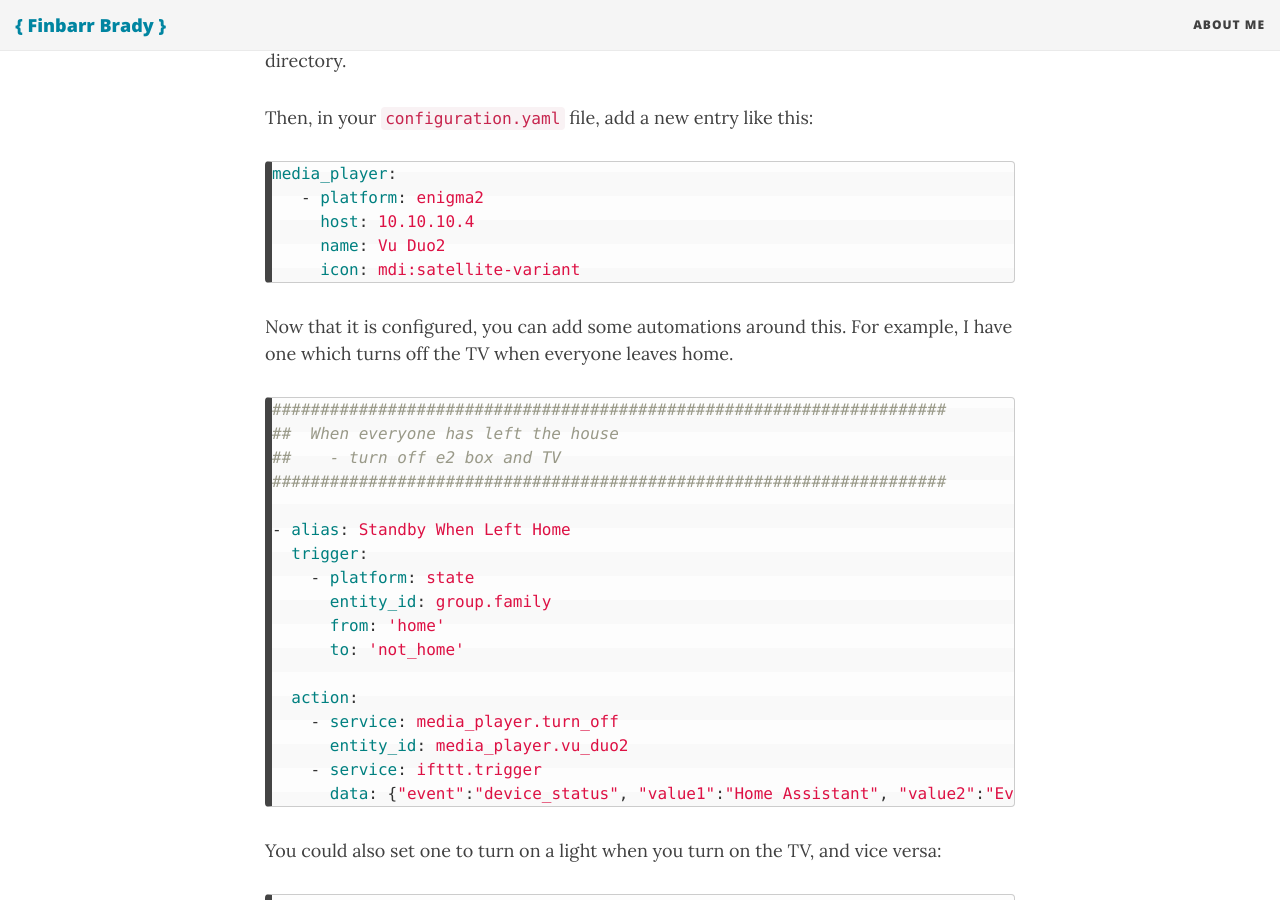
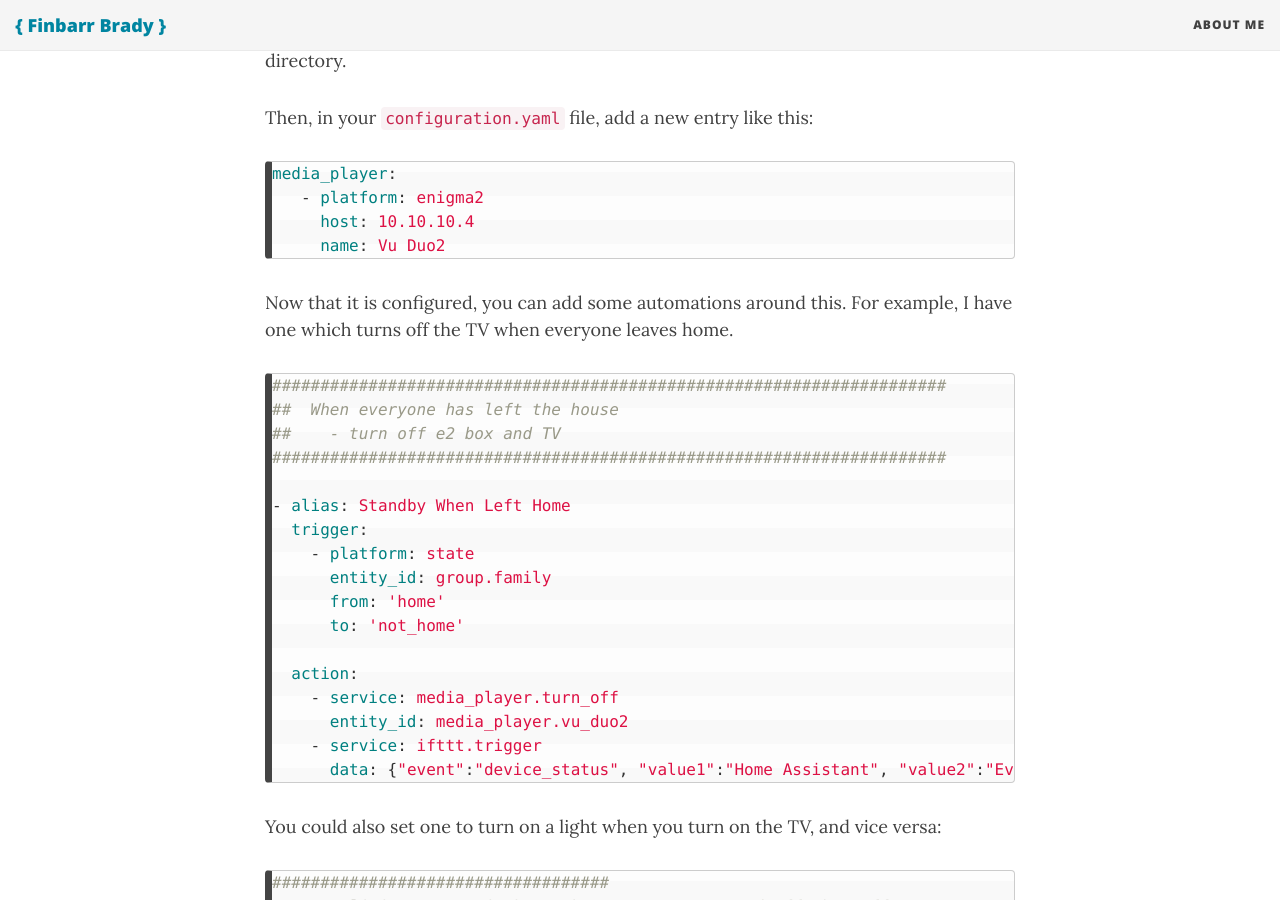
Before and after one commit to fbradyirl/fbradyirl_archive.github.io, a Jekyll site: the page built from _posts/2017-02-19-automate-your-tv.md, in a window 1280 px wide and 900 px high, scrolled down 1831 px. Built offline with Jekyll 4.4.1, drawn with Linux system fonts in a browser that asks for light colours; nearby versions of some CDN libraries; comment, search, counter and statistics services are not loaded; some of the changed lines change nothing that is shown.

Commit message:
Update links

````diff
--- a/_posts/2017-02-19-automate-your-tv.md
+++ b/_posts/2017-02-19-automate-your-tv.md
@@ -48,7 +48,6 @@
    - platform: enigma2
      host: 10.10.10.4
      name: Vu Duo2
-     icon: mdi:satellite-variant
 ```
 
 Now that it is configured, you can add some automations around this. For example, I have one which turns off the TV when everyone leaves home.
@@ -111,4 +110,4 @@
 
 [1]: https://home-assistant.io
 [2]: https://github.com/fbradyirl/openwebif.py
-[3]: https://github.com/fbradyirl/home_assistant_custom_components
+[3]: https://github.com/home-assistant/home-assistant/pull/21271/files
````
